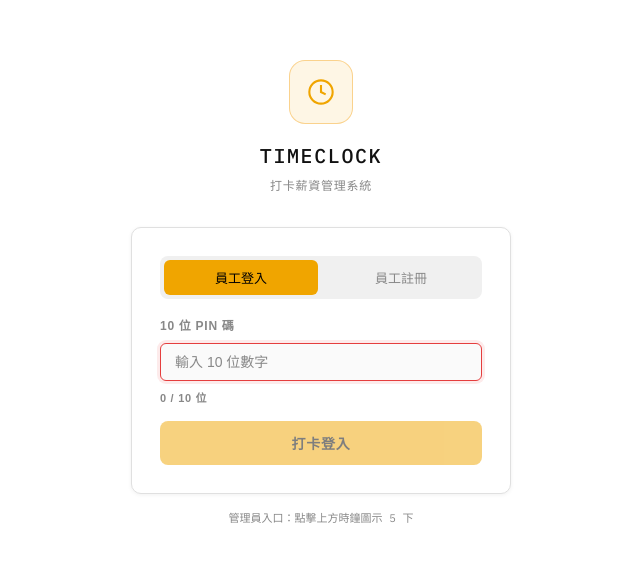
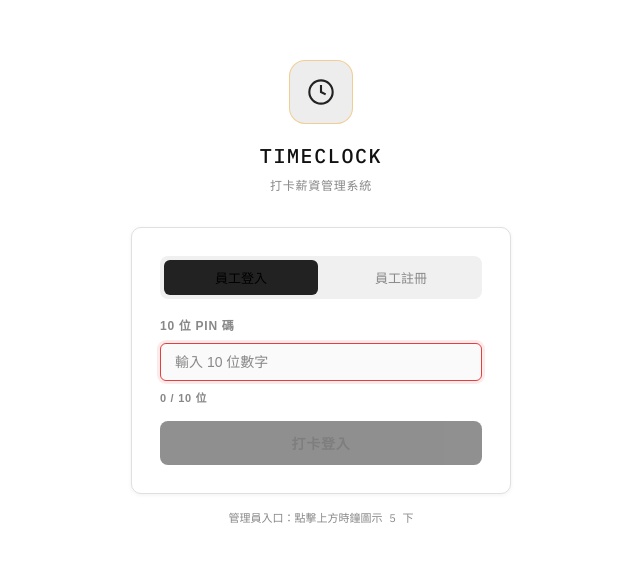
Before and after one commit to ericliu055376773/Time-Tracking-App, a React (Vite) app: page /login in a window 1280 px wide. Shown: the part 106-668 px from the top of the page, without its empty margins (319-959 px from the left). Built offline with nearby package versions, Linux system fonts and the light colour scheme; no server answers; the HTML template or start-up script is replaced by a standard one; a web font is replaced by a local one.

Commit message:
Update index.css

```diff
--- a/src/index.css
+++ b/src/index.css
@@ -1,4 +1,4 @@
- /* src/index.css */
+/* src/index.css */
 :root {
   /* �賢�銝駁�嚗𡁶蒾摨𨰻���摮𨰜����剝�����脤�暺� */
   --bg-base:     #ffffff;
@@ -7,9 +7,9 @@
   --bg-card:     #ffffff;
   --border:      #e0e0e0;
   --border-bright: #c8c8c8;
-  --amber:       #f0a500;
-  --amber-dim:   #c88a00;
-  --amber-glow:  rgba(240,165,0,0.10);
+  --amber:       #222222;
+  --amber-dim:   #444444;
+  --amber-glow:  rgba(34,34,34,0.08);
   --green:       #2f855a;
   --green-glow:  rgba(47,133,90,0.10);
   --red:         #e53e3e;
```
